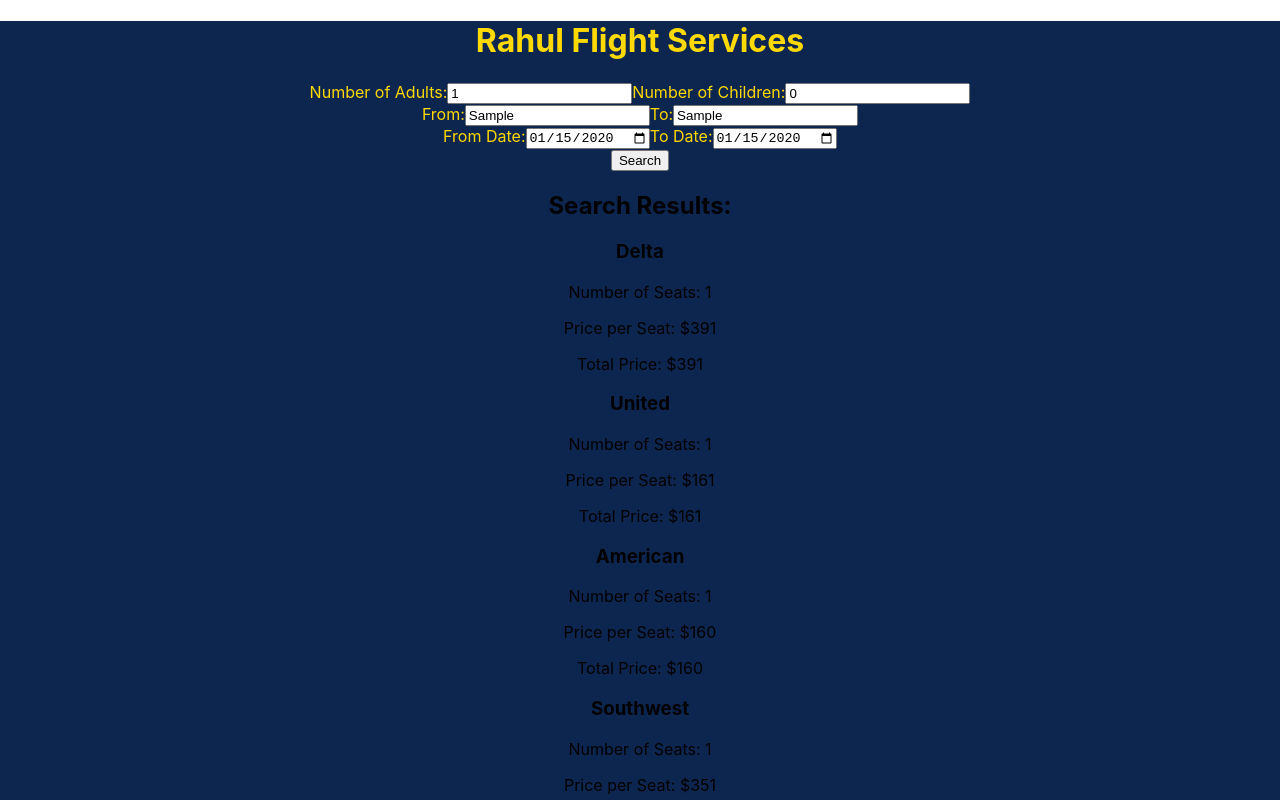
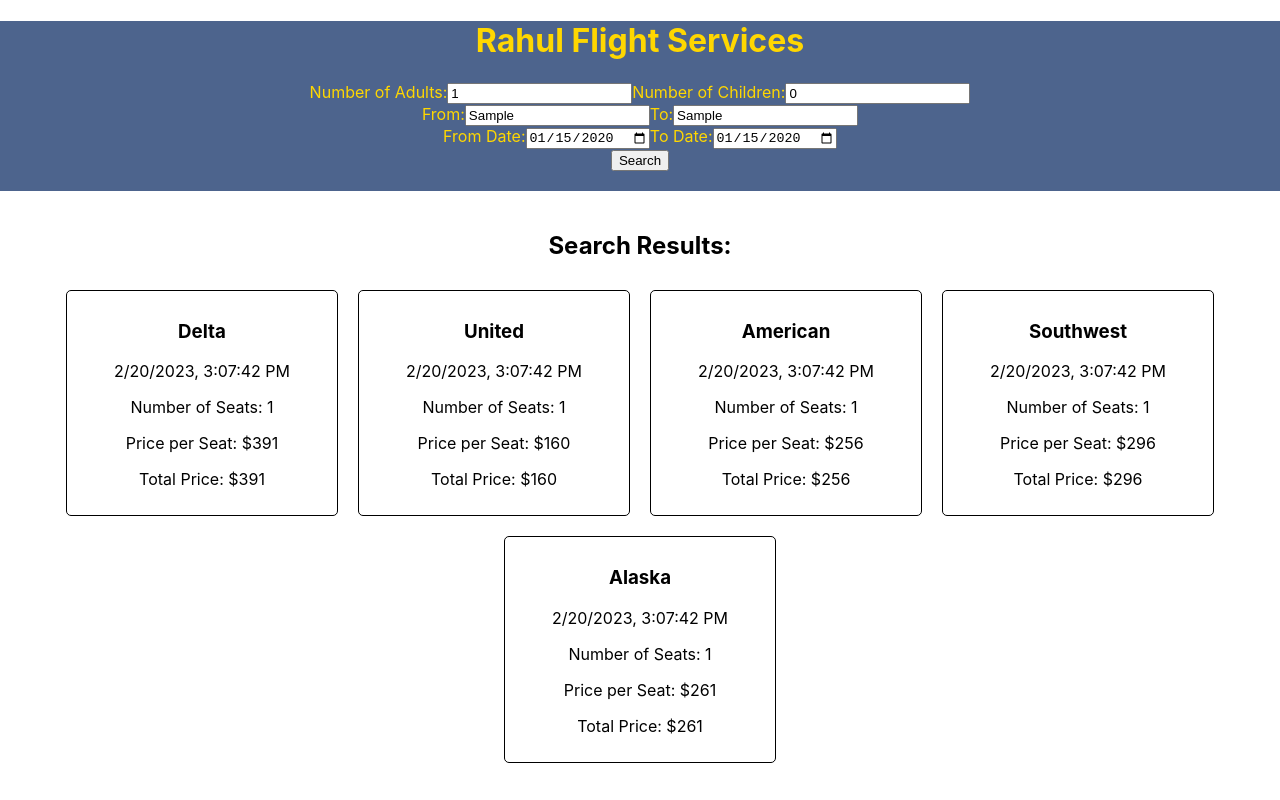
Before and after one commit to rahul2009suresh/airplane-booking, a React (Create React App) app: page / in a window 1280 px wide. Both pictures are taken after typing "Sample", "Sample", "2020-01-15", "2020-01-15" into the empty fields and a click on the button "Search". Shown: the top 800 px of the page. Built offline with nearby package versions, Linux system fonts and the light colour scheme.

Commit message:
commit-color-appearance

```diff
--- a/src/App.js
+++ b/src/App.js
@@ -25,12 +25,16 @@
       const numSeats = Math.floor(Math.random() * (numAdults + numChildren)) + 1;
       const pricePerSeat = Math.floor(Math.random() * 300) + 100;
       const totalPrice = numSeats * pricePerSeat;
+      const departureTime = Math.floor(Math.random() * 24);
+      const arrivalTime = Math.floor(Math.random() * 24);
 
       results.push({
         airline: airline,
         numSeats: numSeats,
         pricePerSeat: pricePerSeat,
-        totalPrice: totalPrice
+        totalPrice: totalPrice,
+        departureTime: departureTime,
+        arrivalTime: arrivalTime
       });
     }
 
@@ -38,35 +42,35 @@
   }
 
   return (
-    <div className="App" style={{backgroundColor: "#0D264F"}}>
-      <h1 style={{color: "#FFD900"}}>Rahul Flight Services</h1>
+    <div className="App" style={{backgroundColor: "#4D648D"}}>
+      <h1 style={{color: "#FFD700"}}>Rahul Flight Services</h1>
       <div className="search-form">
         <div className="input-group">
-          <label className="label" style={{color: "#FFD900"}}>
+          <label className="label" style={{color: "#FFD700"}}>
             Number of Adults:
             <input className="input" type="number" value={adults} onChange={(e) => setAdults(e.target.value)} />
           </label>
-          <label className="label" style={{color: "#FFD900"}}>
+          <label className="label" style={{color: "#FFD700"}}>
             Number of Children:
             <input className="input" type="number" value={children} onChange={(e) => setChildren(e.target.value)} />
           </label>
         </div>
         <div className="input-group">
-          <label className="label" style={{color: "#FFD900"}}>
+          <label className="label" style={{color: "#FFD700"}}>
             From:
             <input className="input" type="text" value={fromLocation} onChange={(e) => setFromLocation(e.target.value)} />
           </label>
-          <label className="label" style={{color: "#FFD900"}}>
+          <label className="label" style={{color: "#FFD700"}}>
             To:
             <input className="input" type="text" value={toLocation} onChange={(e) => setToLocation(e.target.value)} />
           </label>
         </div>
         <div className="input-group">
-          <label className="label" style={{color: "#FFD900"}}>
+          <label className="label" style={{color: "#FFD700"}}>
             From Date:
             <input className="input" type="date" value={fromDate} onChange={(e) => setFromDate(e.target.value)} />
           </label>
-          <label className="label" style={{color: "#FFD900"}}>
+          <label className="label" style={{color: "#FFD700"}}>
             To Date:
             <input className="input" type="date" value={toDate} onChange={(e) => setToDate(e.target.value)} />
       </label>
@@ -74,13 +78,14 @@
     <button className="button" onClick={handleSearch}>Search</button>
   </div>
   {searchResults.length > 0 && (
-      <div className="search-results">
-        <h2>Search Results:</h2>
-        <div className="search-result-cards">
+    <div className="search-results" style={{ backgroundColor: "white", padding: "20px", marginTop: "20px" }}>
+      <h2 style={{ color: "black" }}>Search Results:</h2>
+      <div className="search-result-cards" style={{ display: "flex", flexDirection: "row", justifyContent: "center", flexWrap: "wrap" }}>
         {searchResults.map((result, index) => (
-            <div className="search-result-card" key={index}>
+          <div className="search-result-card" key={index} style={{ border: "1px solid black", borderRadius: "5px", margin: "10px", padding: "10px", minWidth: "250px" }}>
             <div className="card-header">
               <h3>{result.airline}</h3>
+              <p>{new Date().toLocaleString()}</p>
             </div>
             <div className="card-body">
               <p>Number of Seats: {result.numSeats}</p>
```
Lines whose indentation alone changed are shown as unchanged.
